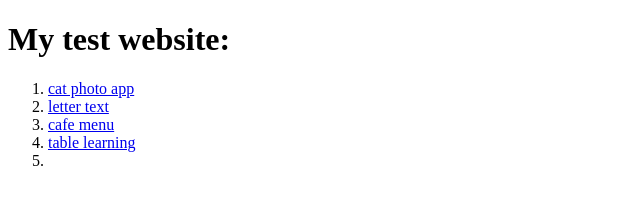
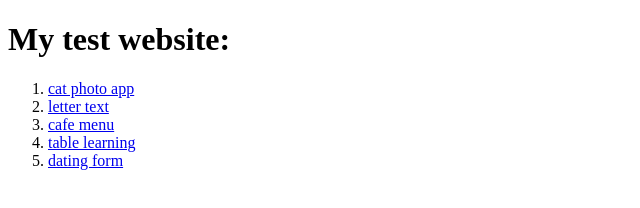
Before and after one commit to wondon-tsuburaya/responsive_web_design, a plain HTML site: page index.html in a window 1280 px wide. Shown: the full height of the page, 0-640 px from the left. Drawn offline with Linux system fonts and the light colour scheme.

Commit message:
add modification

```diff
--- a/index.html
+++ b/index.html
@@ -13,7 +13,7 @@
             <li><a href="marking-up-a-letter/letter_text.html">letter text</a></li>
             <li><a href="cafe-menu/index.html">cafe menu</a></li>
             <li><a href="table-learning/index.html">table learning</a></li>
-            <li><a href="dating-form/index.html"></a></li>
+            <li><a href="dating-form/index.html">dating form</a></li>
         </ol>
    </div>
 </body>
```
